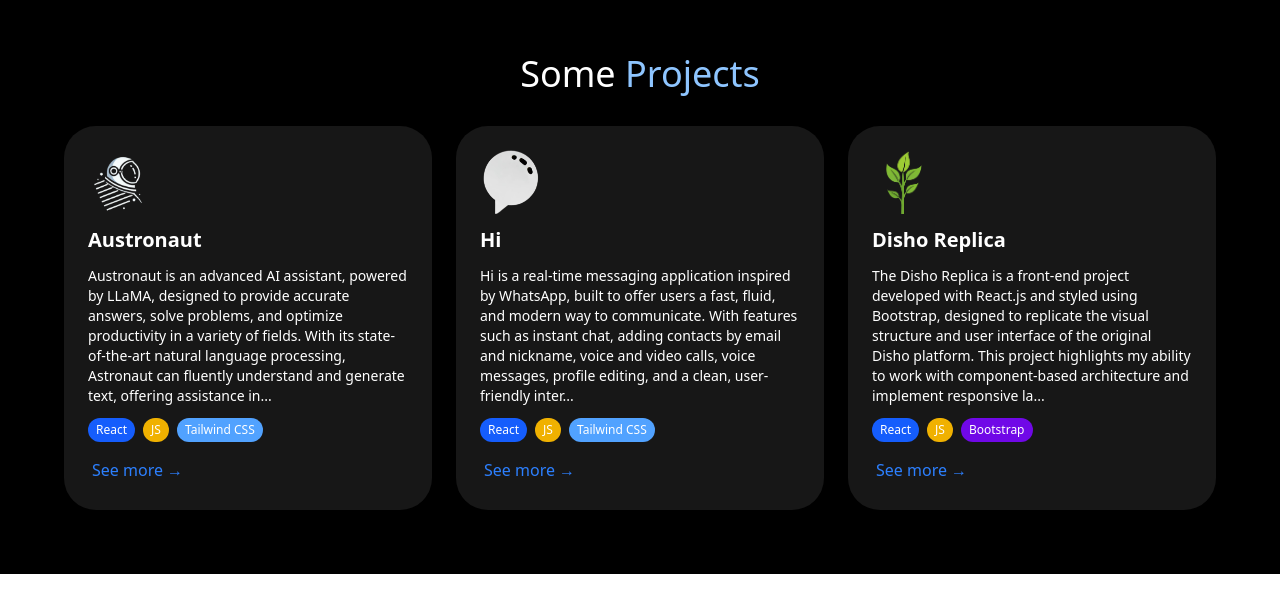
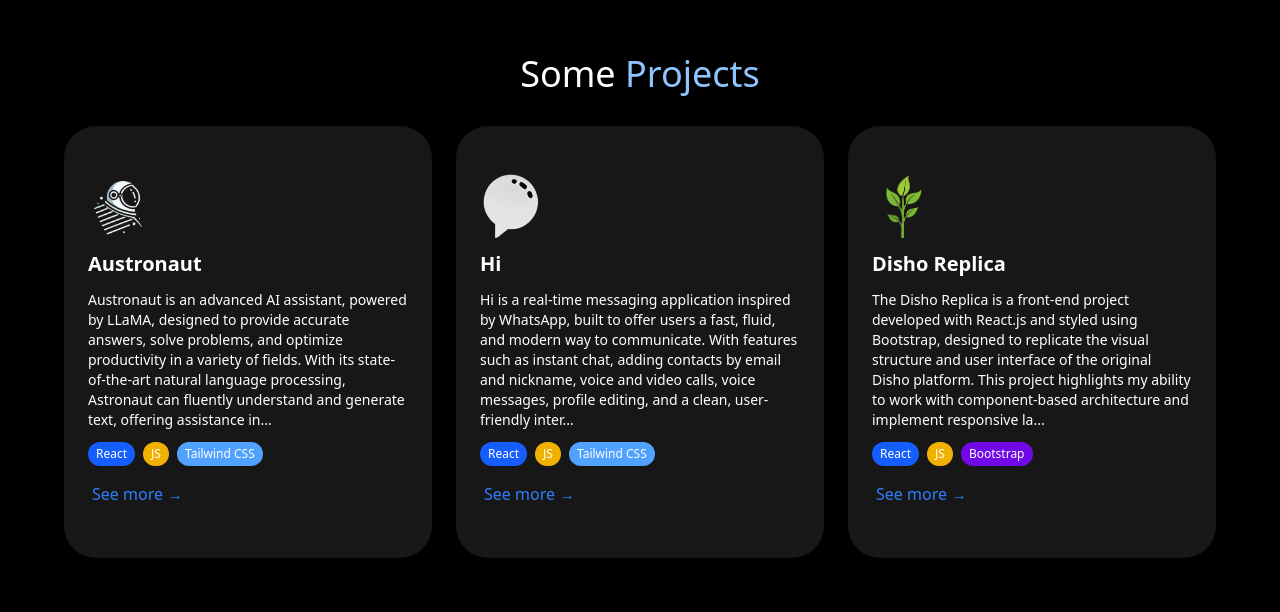
Before and after one commit to Juanfelipegrc/portafolio, a React (Vite) app: page / in a window 1280 px wide. Shown: the part 778-1390 px from the top of the page. Before the commit the page ends 1352 px from the top, so only its background shows below. Built offline with nearby package versions, Linux system fonts and the light colour scheme; a web font is replaced by a local one.

Commit message:
Sixteenth Commit

```diff
--- a/src/components/ProjectCard.jsx
+++ b/src/components/ProjectCard.jsx
@@ -52,12 +52,13 @@
   return (
     <>
 
+        <div className='col-span-12 md:col-span-4 lg:col-span-4 h-[23rem] sm:h-[20rem] md:h-[31.5rem] lg:h-[27rem]'>
             <motion.div
                     layout
                     transition={{
                         layout: { duration: 0.2, ease: 'easeInOut' }
                     }}
-                className={`bg-neutral-900 col-span-12 md:col-span-4 lg:col-span-4 flex flex-col gap-3 ${cardClicked.validation && cardClicked.card === title && !isClosing? 'fixed top-0 left-0 w-screen h-screen z-[1000] rounded-none p-10' : isClosing? 'bottom-4 w-auto h-auto' : 'rounded-4xl p-6'} `}
+                    className={`bg-neutral-900 flex flex-col justify-center gap-3 ${cardClicked.validation && cardClicked.card === title && !isClosing? 'fixed top-0 left-0 w-screen h-screen z-[1000] rounded-none p-10' : isClosing? 'bottom-4 w-auto h-auto' : 'rounded-4xl p-6 h-full'} `}
                 >
                 <svg
                     xmlns="http://www.w3.org/2000/svg"
@@ -105,6 +106,7 @@
 
 
             </motion.div>
+        </div>
 
     </>
   )
```
Lines whose indentation alone changed are shown as unchanged.
